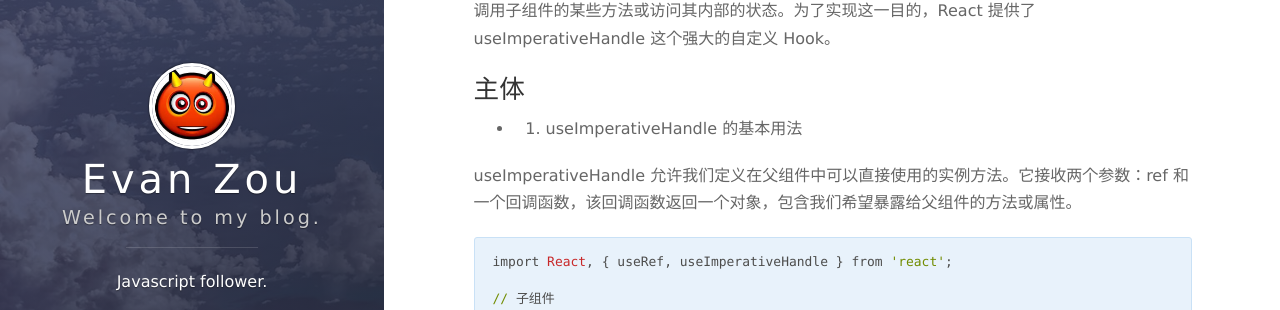
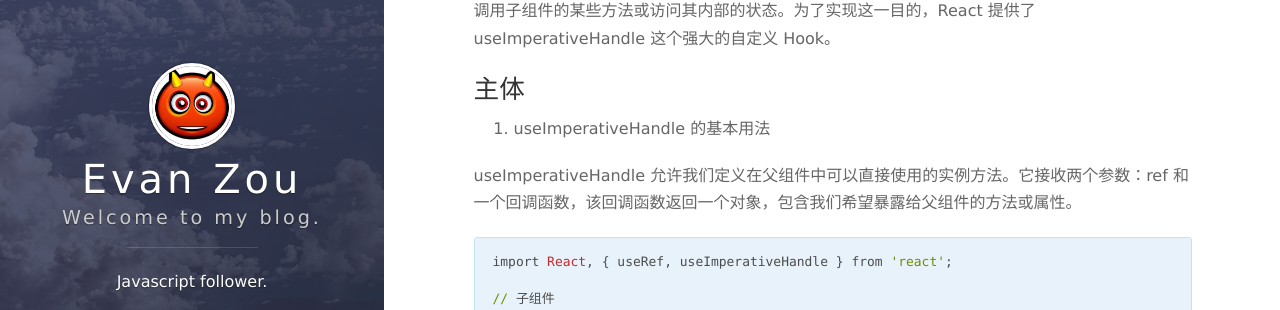
Before and after one commit to Evanzew/Evanzew.github.io, a Jekyll site: the page built from _posts/2023-07-07-react-useImperativeHandle.markdown, in a window 1280 px wide and 900 px high, scrolled down 363 px. Shown: the part 140-450 px from the top of the window. Built offline with Jekyll 4.4.1, drawn with Linux system fonts in a browser that asks for light colours; nearby versions of some CDN libraries; comment, search, counter and statistics services are not loaded.

Commit message:
Fixed blog number

```diff
--- a/_posts/2023-07-07-react-useImperativeHandle.markdown
+++ b/_posts/2023-07-07-react-useImperativeHandle.markdown
@@ -15,7 +15,7 @@
 在 React 中，通常通过 props 来进行组件之间的通信。然而，有时候我们希望在父组件中能够直接调用子组件的某些方法或访问其内部的状态。为了实现这一目的，React 提供了 useImperativeHandle 这个强大的自定义 Hook。
 
 ### 主体
-- 1. useImperativeHandle 的基本用法
+1. useImperativeHandle 的基本用法
 
 useImperativeHandle 允许我们定义在父组件中可以直接使用的实例方法。它接收两个参数：ref 和一个回调函数，该回调函数返回一个对象，包含我们希望暴露给父组件的方法或属性。
 
@@ -55,7 +55,7 @@
 
 在上面的代码中，我们使用了 useImperativeHandle 来暴露给父组件 ParentComponent 子组件 ChildComponent 的 internalMethod 方法。通过使用 forwardRef 和 useRef，我们可以获取到子组件的引用并调用其方法。
 
-- 2. useImperativeHandle 的依赖处理
+2. useImperativeHandle 的依赖处理
 
 useImperativeHandle 还提供了对依赖项的处理，即第三个参数。通过该参数，我们可以设置依赖项数组，只有当依赖项发生变化时，才会重新计算和更新方法或属性的暴露。
 
@@ -71,7 +71,7 @@
 
 > 注意：如果在暴露出的方法内使用了useState的值，需要在依赖项中添加该值，否则暴露出的方法使用的都是初始化的值。
 
-- 3. useImperativeHandle 的应用场景
+3. useImperativeHandle 的应用场景
 
 封装第三方库：当我们需要封装一个第三方库或组件，对外暴露特定的方法，而不是将整个实例暴露给父组件时，可以使用 useImperativeHandle。
 表单验证：在表单组件中，我们可能需要在父组件中触发表单验证的方法。通过使用 useImperativeHandle，我们可以将验证方法暴露给父组件，以便在适当的时机调用。
```
